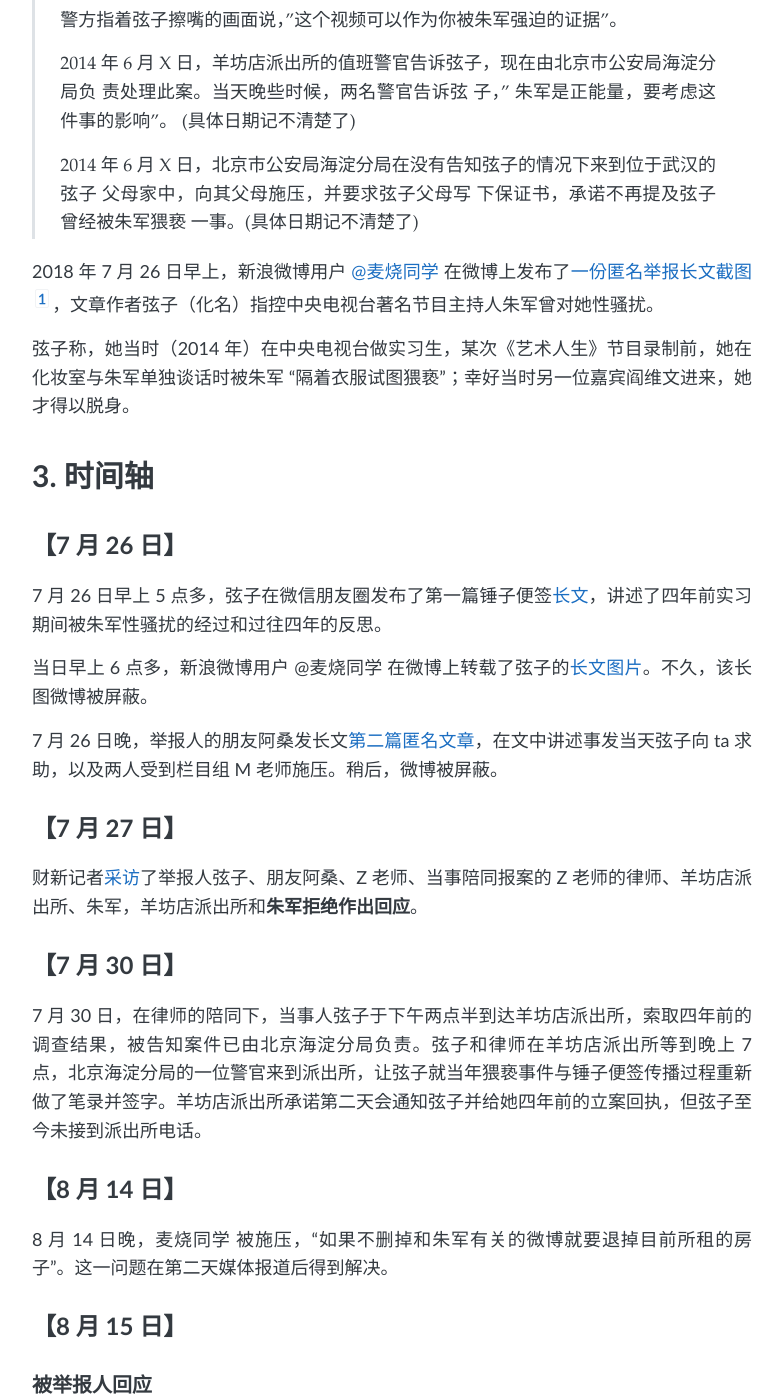
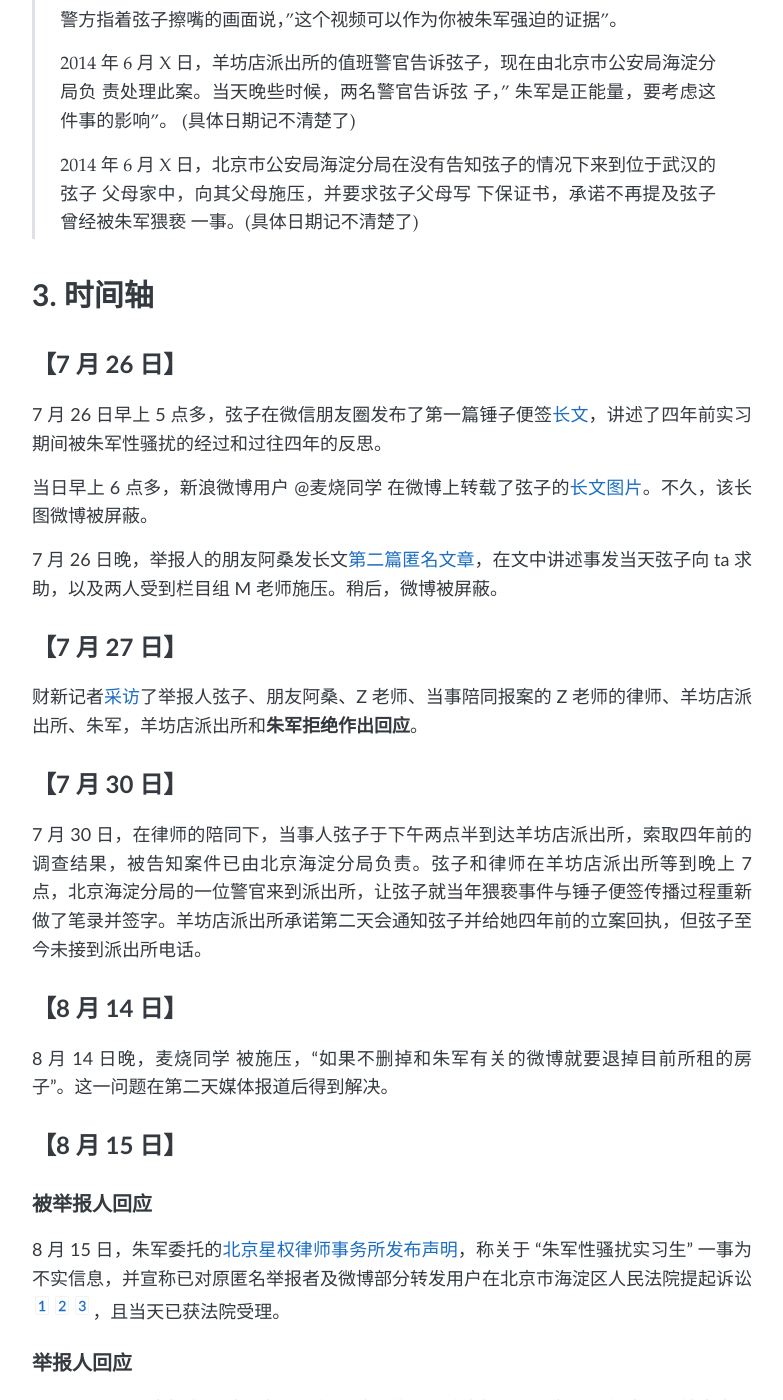
Before and after one commit to NGOMeToo/NGOMeToo.github.io, a Jekyll site: the page built from _posts/2018-08-17-Zhu-Jun.md, in a window 1280 px wide and 1400 px high, scrolled down 1221 px. Shown: the whole window, without its empty margins (248-1031 px from the left). Built offline with Jekyll 4.4.1, drawn with Linux system fonts in a browser that asks for light colours; some of the changed text lies outside the part shown.

```diff
--- a/_posts/2018-08-17-Zhu-Jun.md
+++ b/_posts/2018-08-17-Zhu-Jun.md
@@ -40,10 +40,6 @@
 > 2014年6月X日，羊坊店派出所的值班警官告诉弦子，现在由北京市公安局海淀分局负 责处理此案。当天晚些时候，两名警官告诉弦 子，”朱军是正能量，要考虑这件事的影响”。 (具体日期记不清楚了)
 >
 > 2014年6月X日，北京市公安局海淀分局在没有告知弦子的情况下来到位于武汉的弦子 父母家中，向其父母施压，并要求弦子父母写 下保证书，承诺不再提及弦子曾经被朱军猥亵 一事。(具体日期记不清楚了)
-
-2018年7月26日早上，新浪微博用户[@麦烧同学](https://weibo.com/maishao) 在微博上发布了[一份匿名举报长文截图](https://matters.news/forum/?post=8374db4d-6ca4-4982-b922-2092429e39a1)[^1]，文章作者弦子（化名）指控中央电视台著名节目主持人朱军曾对她性骚扰。
-
-弦子称，她当时（2014年）在中央电视台做实习生，某次《艺术人生》节目录制前，她在化妆室与朱军单独谈话时被朱军“隔着衣服试图猥亵”；幸好当时另一位嘉宾阎维文进来，她才得以脱身。
 
 # 3. 时间轴
 
```
Also changed, not shown: other parts of _posts/2018-08-17-Zhu-Jun.md (+4 -0 lines).
